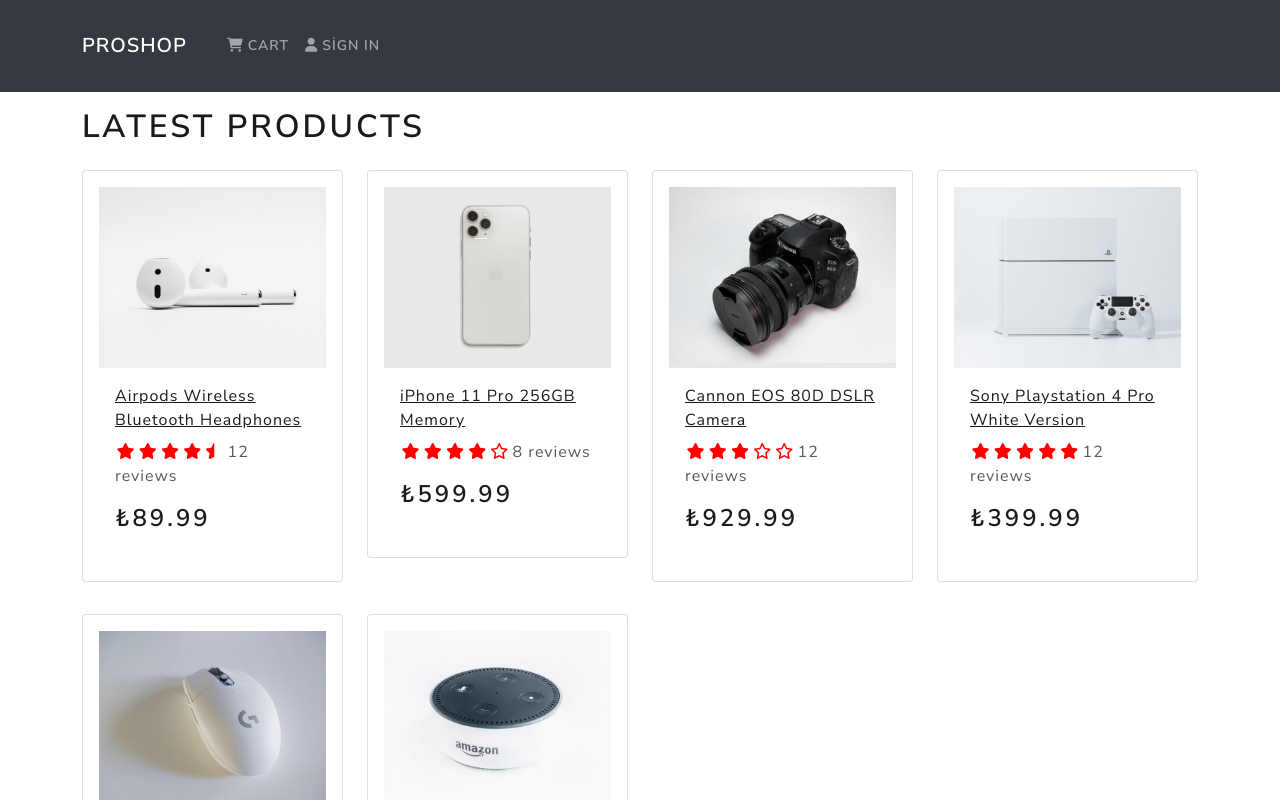
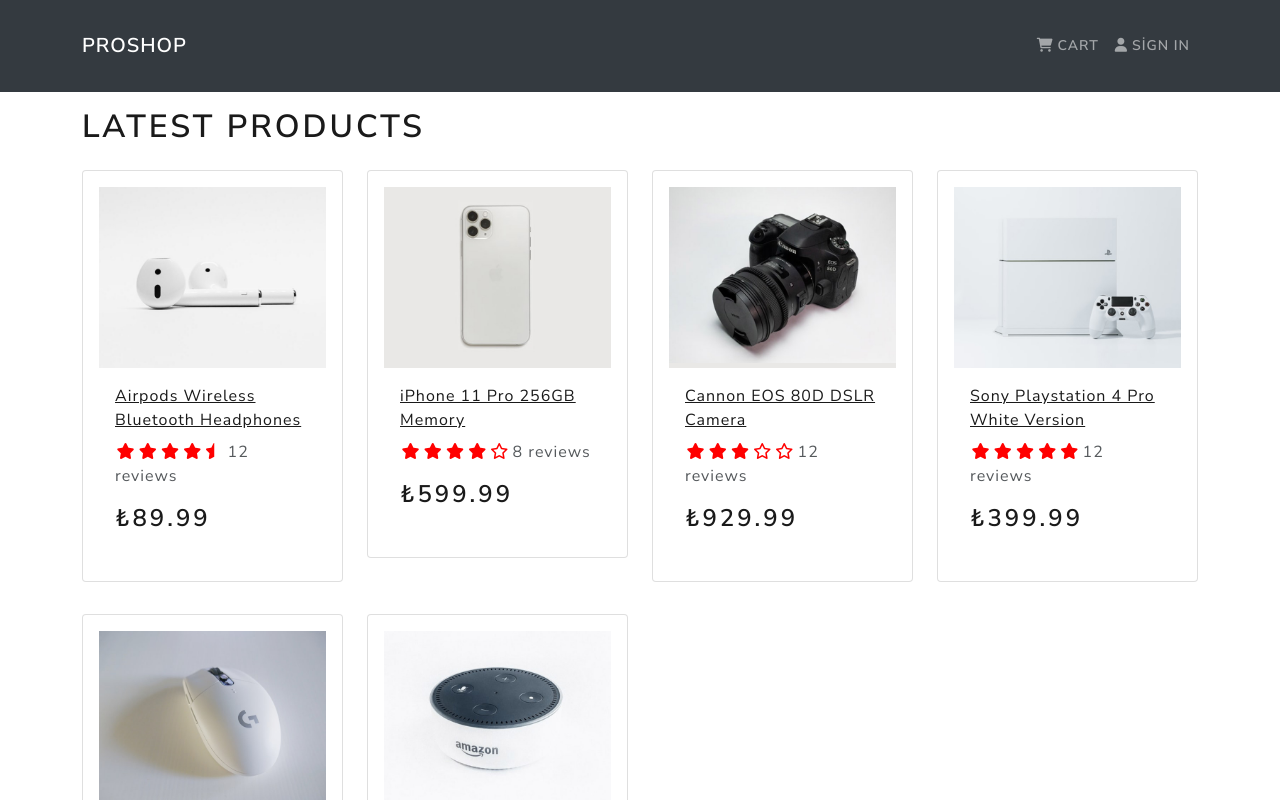
Before and after one commit to gohugotr/proshop, a React (Vite) app in the folder frontend/: page / in a window 1280 px wide. Shown: the top 800 px of the page. Built offline with nearby package versions, Linux system fonts and the light colour scheme.

Commit message:
Header düzeltildi

```diff
--- a/frontend/src/components/HeaderPro.jsx
+++ b/frontend/src/components/HeaderPro.jsx
@@ -1,21 +1,28 @@
 import React from 'react'
 import { Container, Navbar, Nav } from 'react-bootstrap'
+import { LinkContainer } from 'react-router-bootstrap'
 
 const HeaderPro = () => {
   return (
     <header>
       <Navbar bg='dark' variant='dark' expand='lg' collapseOnSelect>
         <Container>
-          <Navbar.Brand href='/'>ProShop</Navbar.Brand>
+          <LinkContainer to='/'>
+            <Navbar.Brand>ProShop</Navbar.Brand>
+          </LinkContainer>
           <Navbar.Toggle aria-controls='navbarScroll' />
-          <Navbar.Collapse id='navbarScroll'>
-            <Nav className='me-auto my-2 my-lg-0' style={{ maxHeight: '100px' }} navbarScroll>
-              <Nav.Link href='/cart'>
-                <i className='fas fa-shopping-cart me-1'></i>Cart
-              </Nav.Link>
-              <Nav.Link href='/login'>
-                <i className='fas fa-user me-1'></i>Sign In
-              </Nav.Link>
+          <Navbar.Collapse id='navbarScroll' className='justify-content-end'>
+            <Nav className='my-2 my-lg-0' style={{ maxHeight: '100px' }} navbarScroll>
+              <LinkContainer to='/cart'>
+                <Nav.Link>
+                  <i className='fas fa-shopping-cart me-1'></i>Cart
+                </Nav.Link>
+              </LinkContainer>
+              <LinkContainer to='/login'>
+                <Nav.Link>
+                  <i className='fas fa-user me-1'></i>Sign In
+                </Nav.Link>
+              </LinkContainer>
             </Nav>
           </Navbar.Collapse>
         </Container>
--- a/frontend/src/components/Product.jsx
+++ b/frontend/src/components/Product.jsx
@@ -1,19 +1,20 @@
 import React from 'react'
 import { Card } from 'react-bootstrap'
 import Rating from './Rating'
+import {Link} from 'react-router-dom'
 
 const Product = ({ product }) => {
   return (
     <Card className='my-3 p-3 rounded'>
-      <a href={`/product/${product._id}`}>
+      <Link to={`/product/${product._id}`}>
         <Card.Img src={product.image} variant='top'></Card.Img>
-      </a>
+      </Link>
       <Card.Body>
-        <a href={`/product/${product._id}`}>
+        <Link to={`/product/${product._id}`}>
           <Card.Title as='div'>
             <strong>{product.name}</strong>
           </Card.Title>
-        </a>
+        </Link>
         <Card.Text as='div'>
           <Rating value={product.rating} text={`${product.numReviews} reviews`} color='red' />
           {/* <div className='my-3'>
```
